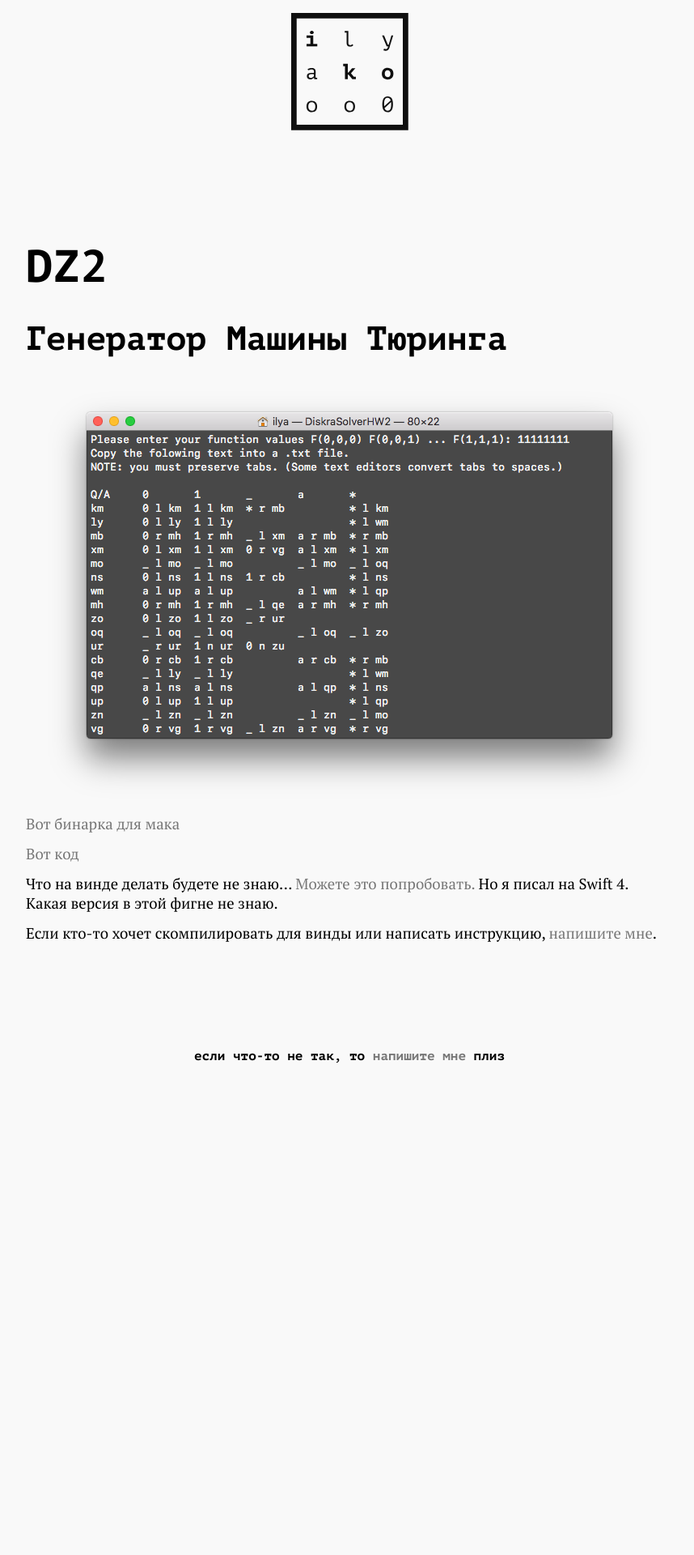
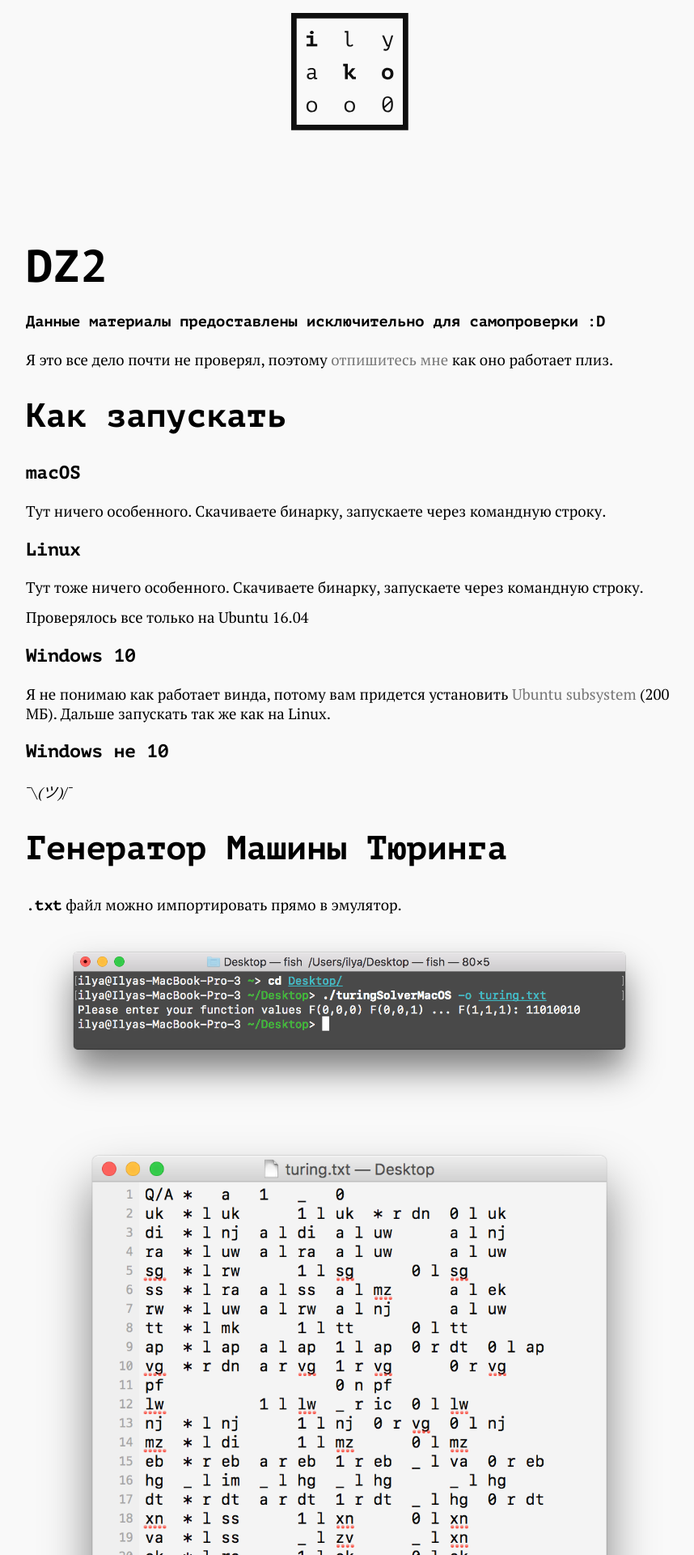
Before and after one commit to ilyakooo0/ilyakooo0.github.io, a Jekyll site: the page built from diskra/DZ2_/DZ2.md, in a window 1280 px wide. Shown: the top 1920 px of the page at 81% size, without its empty margins (208-1066 px from the left). Built offline with Jekyll 4.4.1, drawn with Linux system fonts in a browser that asks for light colours; before the commit the page ends 1334 px from its top, so only the background shows below that; some of the changed text lies outside the part shown.

Commit message:
Added Diskra DZ2 Post

```diff
--- a/css/style.sass
+++ b/css/style.sass
@@ -44,6 +44,8 @@ body
         margin: auto
         max-width: 100%
 
+code
+    font-family: 'PT Mono', monospace
 
 a
     color: $linkColor
--- a/diskra/DZ2.md
+++ /dev/null
@@ -1,21 +0,0 @@
----
-layout: page
-tag: Diskra
-title: DZ2
-permalink: diskra/DZ2
----
-
-# DZ2
-
-## Генератор Машины Тюринга
-
-![](DZ2.png)
-
-[Вот бинарка для мака](DiskraTuringSolver.zip)
-
-[Вот код](https://gist.github.com/ilyakooo0/ab7e39c4de4b0d334b13a707a8b7d239)
-
-Что на винде делать будете не знаю... [Можете это попробовать.](https://swiftforwindows.github.io) Но я писал на Swift 4. Какая версия в этой фигне не знаю.
-
-
-Если кто-то хочет скомпилировать для винды или написать инструкцию, [напишите мне](https://vk.com/ilyakooo0).
--- /dev/null
+++ b/diskra/DZ2_/DZ2.md
@@ -0,0 +1,56 @@
+---
+layout: page
+tag: Diskra
+title: DZ2
+permalink: diskra/DZ2
+---
+
+# DZ2
+
+#### Данные материалы предоставлены исключительно для самопроверки :D
+
+Я это все дело почти не проверял, поэтому [отпишитесь мне](vk.com/ilyakooo0) как оно работает плиз.
+
+## Как запускать
+
+### macOS
+
+Тут ничего особенного. Скачиваете бинарку, запускаете через командную строку.
+
+### Linux
+
+Тут тоже ничего особенного. Скачиваете бинарку, запускаете через командную строку.
+
+Проверялось все только на Ubuntu 16.04
+
+### Windows 10
+
+Я не понимаю как работает винда, потому вам придется установить [Ubuntu subsystem](https://www.microsoft.com/store/p/ubuntu/9nblggh4msv6) (200 МБ). Дальше запускать так же как на Linux.
+
+### Windows не 10
+
+¯\\_(ツ)_/¯
+
+## Генератор Машины Тюринга
+
+`.txt` файл можно импортировать прямо в эмулятор.
+
+![](/diskra/DZ2_/turingTerm.png)
+![](/diskra/DZ2_/turingText.png)
+
+[Вот бинарка для macOS](/diskra/DZ2_/turingSolverMacOS.zip)
+
+[Вот бинарка для Linux](/diskra/DZ2_/turingSolverUbuntu.zip)
+
+## Генератор Машины Поста
+
+Я совершенно не понимаю тот формат, с которым работает эмулятор машины Поста, поэтому придется ручками вбивать.
+
+Буду рад если кто-то захочет мне его расшарить или написать конвертер из моего текстового фала.
+
+![](/diskra/DZ2_/postTerm.png)
+![](/diskra/DZ2_/postText.png)
+
+[Вот бинарка для macOS](/diskra/DZ2_/turing2PostMacOS.zip)
+
+[Вот бинарка для Linux](/diskra/DZ2_/turing2PostUbuntu.zip)
```
Also changed, not shown: diskra/DZ2.png (deleted), diskra/DZ2_/postTerm.png (added), diskra/DZ2_/postText.png (added), diskra/DZ2_/turingTerm.png (added), diskra/DZ2_/turingText.png (added), 5 other files.
